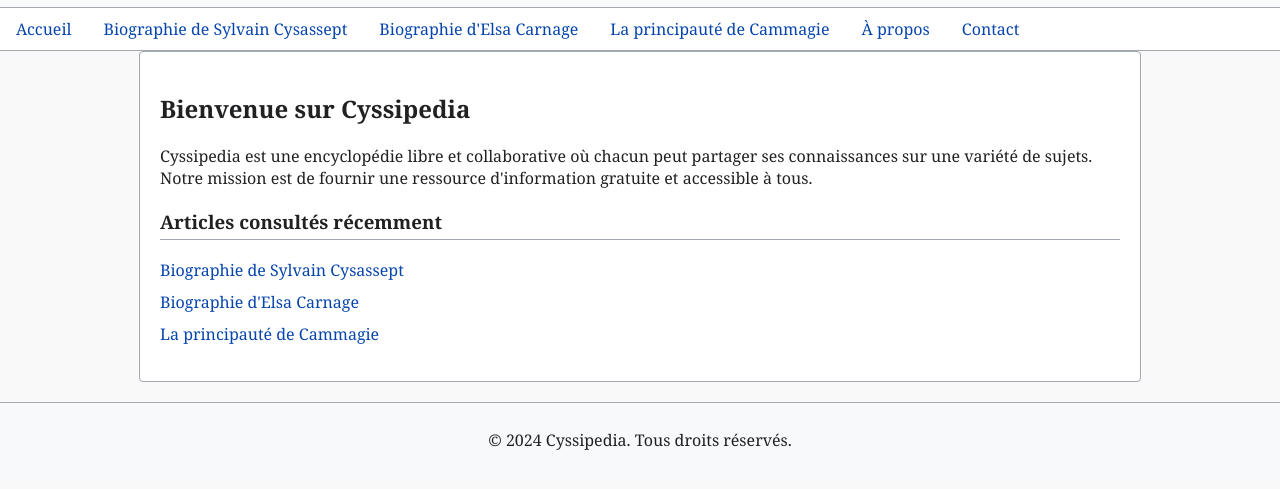
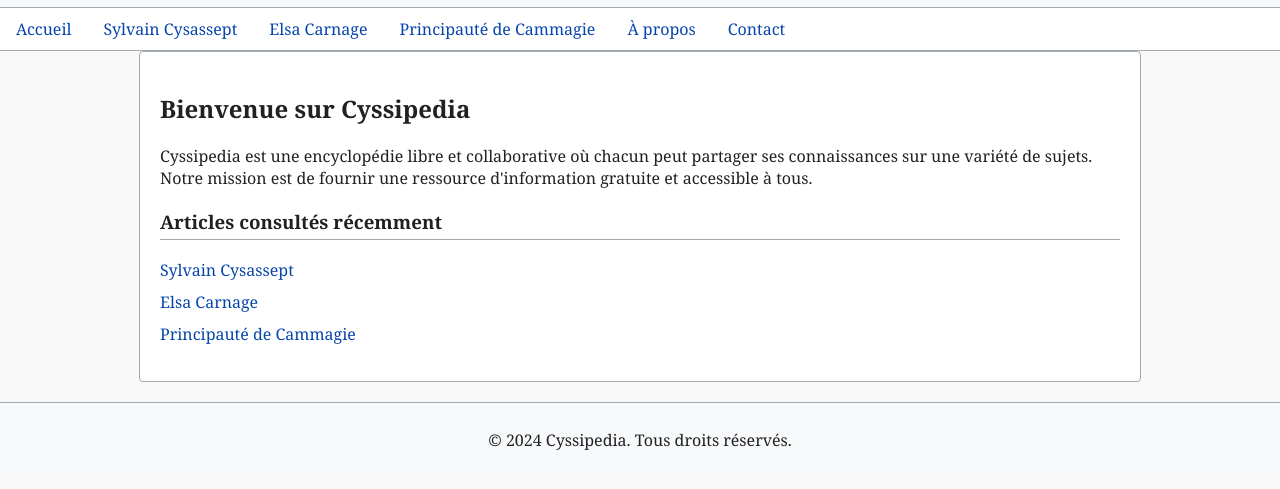
Before and after one commit to WouiskyHawtel/Cyssipedia, a plain HTML site: page index.html in a window 1280 px wide. Shown: the part 113-602 px from the top of the page. Drawn offline with Linux system fonts and the light colour scheme.

Commit message:
Update index.html

```diff
--- a/index.html
+++ b/index.html
@@ -104,12 +104,12 @@
         </div>
     </header>
     <nav>
-        <a href="#home">Accueil</a>
-        <a href="sylvain.html">Biographie de Sylvain Cysassept</a>
-        <a href="elsa.html">Biographie d'Elsa Carnage</a>
-        <a href="cammagie.html">La principauté de Cammagie</a>
-        <a href="#about">À propos</a>
-        <a href="#contact">Contact</a>
+        <a href="index.html">Accueil</a>
+        <a href="sylvain.html">Sylvain Cysassept</a>
+        <a href="elsa.html">Elsa Carnage</a>
+        <a href="cammagie.html">Principauté de Cammagie</a>
+        <a href="index.html">À propos</a>
+        <a href="index.html">Contact</a>
     </nav>
     <div class="content">
         <h2>Bienvenue sur Cyssipedia</h2>
@@ -118,9 +118,9 @@
         <div class="recent-articles">
             <h3>Articles consultés récemment</h3>
             <ul>
-                <li><a href="sylvain.html">Biographie de Sylvain Cysassept</a></li>
-                <li><a href="elsa.html">Biographie d'Elsa Carnage</a></li>
-                <li><a href="cammagie.html">La principauté de Cammagie</a></li>
+                <li><a href="sylvain.html">Sylvain Cysassept</a></li>
+                <li><a href="elsa.html">Elsa Carnage</a></li>
+                <li><a href="cammagie.html">Principauté de Cammagie</a></li>
             </ul>
         </div>
     </div>
```
